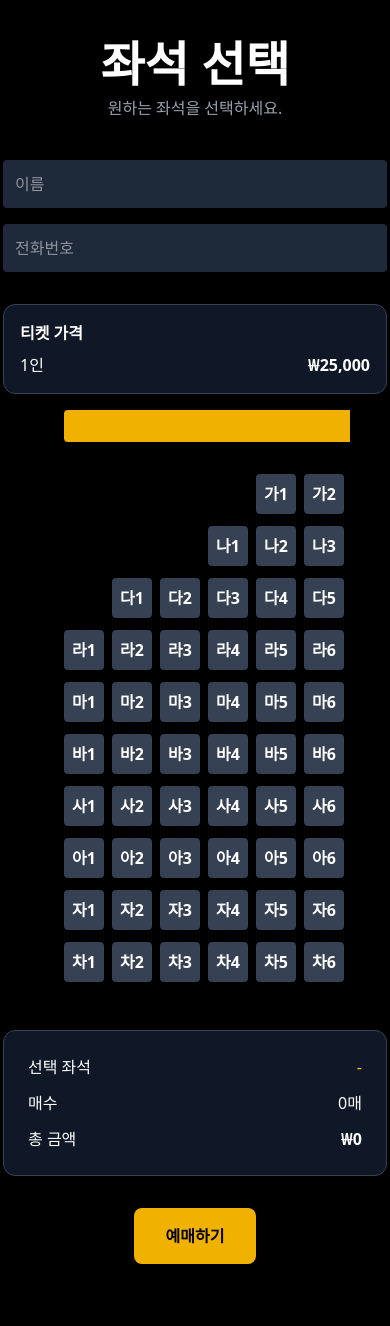
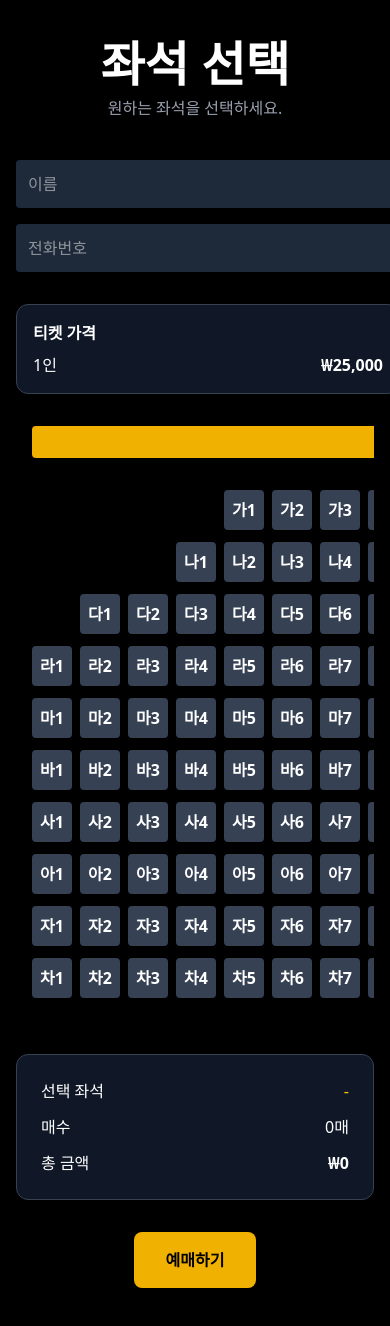
Before and after one commit to dokteukdance-academy/dokteuk-ticket, a Next.js app: page /reserve in a window 390 px wide. Before the commit the page ends 1304 px from the top, so only its background shows below. Built offline with nearby package versions, Linux system fonts and the light colour scheme; no server answers; the database is empty.

Commit message:
fix mobile seat layout

```diff
--- a/src/app/reserve/page.tsx
+++ b/src/app/reserve/page.tsx
@@ -59,7 +59,6 @@ export default function ReservePage() {
       return;
     }
 
-
     localStorage.setItem(
       "selectedSeats",
       JSON.stringify(selectedSeats)
@@ -68,7 +67,6 @@ export default function ReservePage() {
     localStorage.setItem("customerName", name);
     localStorage.setItem("customerPhone", phone);
 
-
     const tossPayments = await loadTossPayments(clientKey);
 
     const reservationNumber =
@@ -76,28 +74,28 @@ export default function ReservePage() {
 
     await tossPayments.requestPayment("카드", {
       amount: selectedSeats.length * 25000,
-
       orderId: reservationNumber,
-
       orderName: `${selectedSeats.length}매 공연 예매`,
-
       customerName: name,
-
       successUrl: `${window.location.origin}/payment/success`,
       failUrl: `${window.location.origin}/payment/fail`,
     });
   };
 
   return (
-    <main className="min-h-screen bg-black text-white flex flex-col items-center p-10">
-      <h1 className="text-5xl font-bold mb-2">
+    <main className="min-h-screen bg-black text-white">
+
+      <div className="max-w-6xl mx-auto px-4 py-10">
+
+        <h1 className="text-5xl font-bold text-center mb-2">
           좌석 선택
         </h1>
 
-      <p className="text-gray-400 mb-10">
+        <p className="text-gray-400 text-center mb-10">
           원하는 좌석을 선택하세요.
         </p>
 
+        <div className="max-w-md mx-auto">
           <ReservationForm
             name={name}
             phone={phone}
@@ -106,14 +104,19 @@ export default function ReservePage() {
           />
 
           <PriceInfo />
+        </div>
 
+        {/* 좌석맵 */}
+        <div className="mt-8">
           <SeatMap
             selectedSeats={selectedSeats}
             reservedSeats={reservedSeats}
             onSelect={handleSeatSelect}
           />
+        </div>
 
-      <div className="mt-8 rounded-xl bg-gray-900 border border-gray-700 p-6 w-96 space-y-3">
+        {/* 선택 정보 */}
+        <div className="mt-10 max-w-md mx-auto rounded-xl bg-gray-900 border border-gray-700 p-6 space-y-3">
           <div className="flex justify-between">
             <span>선택 좌석</span>
             <span className="text-yellow-400">
@@ -136,12 +139,17 @@ export default function ReservePage() {
           </div>
         </div>
 
+        <div className="text-center">
           <button
             onClick={handlePayment}
             className="mt-8 bg-yellow-500 hover:bg-yellow-400 text-black font-bold px-8 py-4 rounded-lg transition"
           >
             예매하기
           </button>
+        </div>
+
+      </div>
+
     </main>
   );
 }
--- a/src/components/SeatMap.tsx
+++ b/src/components/SeatMap.tsx
@@ -19,16 +19,13 @@ export default function SeatMap({
   const renderBlock = (block: string[][]) => (
     <div className="flex flex-col gap-3">
       {block.map((row, rowIndex) => (
-        <div
-          key={rowIndex}
-          className="flex justify-center gap-2"
-        >
+        <div key={rowIndex} className="flex gap-2">
           {row.map((seat, index) => {
             if (seat === "") {
               return (
                 <div
                   key={index}
-                  className="w-10 h-10"
+                  className="w-10 h-10 flex-shrink-0"
                 />
               );
             }
@@ -52,8 +49,8 @@ export default function SeatMap({
 
   return (
     <div className="w-full overflow-x-auto pb-4">
-      <div className="inline-block min-w-max px-6">
-        <div className="mb-8 h-8 rounded bg-yellow-500 flex items-center justify-center text-black font-bold">
+      <div className="inline-block pl-4 pr-10">
+        <div className="mb-8 w-full h-8 rounded bg-yellow-500 flex items-center justify-center text-black font-bold">
           STAGE
         </div>
 
```
Lines whose indentation alone changed are shown as unchanged.
